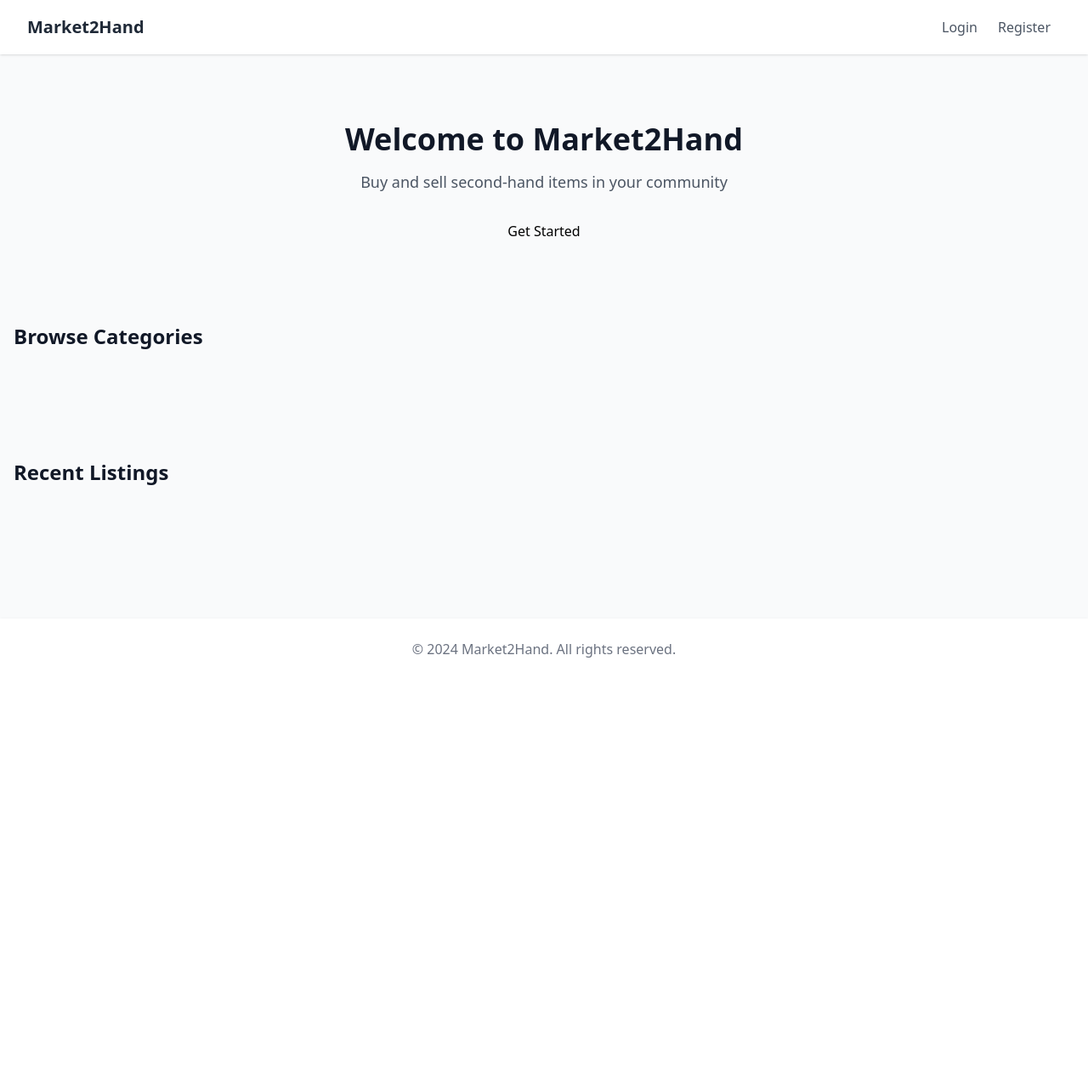
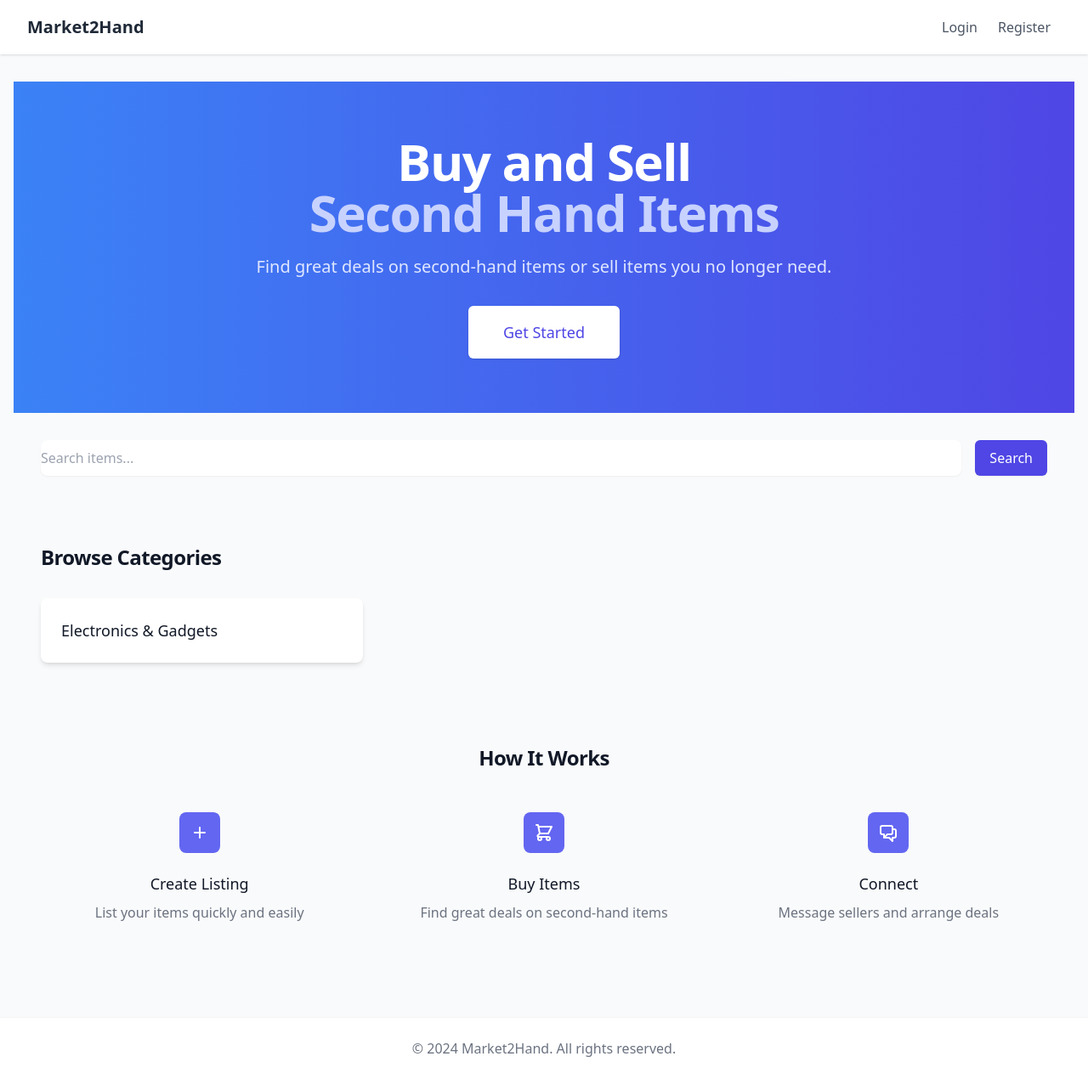
Before and after one commit to amaudy/2ndmarket, a Django app: page / in a window 1280 px wide. Shown: the whole page at 85% size. Before the commit the page ends 774 px from the top, so only its background shows below. Run offline with Django 5.2, Linux system fonts and the light colour scheme; data comes from the database, SQL or seed files in the repository; parts of the project's set-up code (start-up, migrations or seed data) failed here and were passed over; some libraries are stand-ins or nearby versions.

Commit message:
Update homepage

```diff
--- a/apps/core/views.py
+++ b/apps/core/views.py
@@ -1,4 +1,10 @@
 from django.views.generic import TemplateView
+from apps.categories.models import MainCategory
 
 class HomeView(TemplateView):
     template_name = "core/home.html"
+
+    def get_context_data(self, **kwargs):
+        context = super().get_context_data(**kwargs)
+        context['categories'] = MainCategory.objects.filter(is_active=True)[:6]
+        return context
--- a/templates/core/home.html
+++ b/templates/core/home.html
@@ -1,41 +1,141 @@
 {% extends "base.html" %}
+{% load static %}
 
 {% block title %}Market2Hand - Buy and Sell Second Hand Items{% endblock %}
 
 {% block content %}
-<div class="max-w-7xl mx-auto">
 <!-- Hero Section -->
-    <div class="text-center py-12">
-        <h1 class="text-4xl font-bold text-gray-900 mb-4">
-            Welcome to Market2Hand
+<div class="bg-gradient-to-r from-blue-500 to-indigo-600">
+    <div class="max-w-7xl mx-auto py-16 px-4 sm:px-6 lg:px-8">
+        <div class="text-center">
+            <h1 class="text-4xl tracking-tight font-extrabold text-white sm:text-5xl md:text-6xl">
+                <span class="block">Buy and Sell</span>
+                <span class="block text-indigo-200">Second Hand Items</span>
             </h1>
-        <p class="text-lg text-gray-600 mb-8">
-            Buy and sell second-hand items in your community
+            <p class="mt-3 max-w-md mx-auto text-base text-indigo-100 sm:text-lg md:mt-5 md:text-xl md:max-w-3xl">
+                Find great deals on second-hand items or sell items you no longer need.
             </p>
+            <div class="mt-5 max-w-md mx-auto sm:flex sm:justify-center md:mt-8">
                 {% if user.is_authenticated %}
-        <a href="#" class="btn-primary">
+                <div class="rounded-md shadow">
+                    <a href="#" class="w-full flex items-center justify-center px-8 py-3 border border-transparent text-base font-medium rounded-md text-indigo-600 bg-white hover:bg-gray-50 md:py-4 md:text-lg md:px-10">
                         Create Listing
                     </a>
+                </div>
                 {% else %}
-        <a href="{% url 'account_signup' %}" class="btn-primary">
+                <div class="rounded-md shadow">
+                    <a href="{% url 'account_signup' %}" class="w-full flex items-center justify-center px-8 py-3 border border-transparent text-base font-medium rounded-md text-indigo-600 bg-white hover:bg-gray-50 md:py-4 md:text-lg md:px-10">
                         Get Started
                     </a>
+                </div>
                 {% endif %}
             </div>
-
-    <!-- Featured Categories -->
-    <div class="py-12">
-        <h2 class="text-2xl font-bold text-gray-900 mb-8">Browse Categories</h2>
-        <div class="grid grid-cols-1 md:grid-cols-3 gap-6">
-            <!-- Add category cards here -->
+        </div>
     </div>
 </div>
 
-    <!-- Recent Listings -->
-    <div class="py-12">
-        <h2 class="text-2xl font-bold text-gray-900 mb-8">Recent Listings</h2>
-        <div class="grid grid-cols-1 md:grid-cols-4 gap-6">
-            <!-- Add listing cards here -->
+<!-- Search Section -->
+<div class="max-w-7xl mx-auto px-4 sm:px-6 lg:px-8 py-8">
+    <form action="{% url 'home' %}" method="get" class="flex gap-4">
+        <input type="text" name="q" placeholder="Search items..."
+               class="flex-1 rounded-lg border-gray-300 shadow-sm focus:border-indigo-500 focus:ring-indigo-500">
+        <button type="submit"
+                class="inline-flex items-center px-4 py-2 border border-transparent text-base font-medium rounded-md shadow-sm text-white bg-indigo-600 hover:bg-indigo-700">
+            Search
+        </button>
+    </form>
+</div>
+
+<!-- Categories Section -->
+<div class="max-w-7xl mx-auto px-4 sm:px-6 lg:px-8 py-12">
+    <h2 class="text-2xl font-extrabold tracking-tight text-gray-900 mb-8">
+        Browse Categories
+    </h2>
+    <div class="grid grid-cols-1 gap-6 sm:grid-cols-2 lg:grid-cols-3">
+        {% for category in categories %}
+        <a href="#" class="group">
+            <div class="relative rounded-lg overflow-hidden bg-white shadow-md hover:shadow-lg transition-shadow duration-300">
+                <div class="p-6">
+                    <h3 class="text-lg font-medium text-gray-900 group-hover:text-indigo-600">
+                        {{ category.name }}
+                    </h3>
+                </div>
+            </div>
+        </a>
+        {% endfor %}
+    </div>
+</div>
+
+<!-- Recent Listings Section -->
+{% comment %}
+<div class="bg-gray-50">
+    <div class="max-w-7xl mx-auto px-4 sm:px-6 lg:px-8 py-12">
+        <h2 class="text-2xl font-extrabold tracking-tight text-gray-900 mb-8">
+            Recent Listings
+        </h2>
+        <div class="grid grid-cols-1 gap-6 sm:grid-cols-2 lg:grid-cols-4">
+            {% for listing in recent_listings %}
+            <div class="group">
+                <div class="relative rounded-lg overflow-hidden bg-white shadow-md hover:shadow-lg transition-shadow duration-300">
+                    <img src="{{ listing.image_url }}" alt="{{ listing.title }}"
+                         class="w-full h-48 object-cover">
+                    <div class="p-4">
+                        <h3 class="text-lg font-medium text-gray-900 group-hover:text-indigo-600">
+                            {{ listing.title }}
+                        </h3>
+                        <p class="mt-1 text-sm text-gray-500">
+                            {{ listing.price }}
+                        </p>
+                    </div>
+                </div>
+            </div>
+            {% endfor %}
+        </div>
+    </div>
+</div>
+{% endcomment %}
+
+<!-- How It Works Section -->
+<div class="max-w-7xl mx-auto px-4 sm:px-6 lg:px-8 py-12">
+    <h2 class="text-2xl font-extrabold tracking-tight text-gray-900 text-center mb-12">
+        How It Works
+    </h2>
+    <div class="grid grid-cols-1 gap-8 sm:grid-cols-3">
+        <div class="text-center">
+            <div class="rounded-lg bg-indigo-500 p-3 inline-block">
+                <svg class="h-6 w-6 text-white" fill="none" stroke="currentColor" viewBox="0 0 24 24">
+                    <path stroke-linecap="round" stroke-linejoin="round" stroke-width="2"
+                          d="M12 6v6m0 0v6m0-6h6m-6 0H6"/>
+                </svg>
+            </div>
+            <h3 class="mt-4 text-lg font-medium text-gray-900">Create Listing</h3>
+            <p class="mt-2 text-base text-gray-500">
+                List your items quickly and easily
+            </p>
+        </div>
+        <div class="text-center">
+            <div class="rounded-lg bg-indigo-500 p-3 inline-block">
+                <svg class="h-6 w-6 text-white" fill="none" stroke="currentColor" viewBox="0 0 24 24">
+                    <path stroke-linecap="round" stroke-linejoin="round" stroke-width="2"
+                          d="M3 3h2l.4 2M7 13h10l4-8H5.4M7 13L5.4 5M7 13l-2.293 2.293c-.63.63-.184 1.707.707 1.707H17m0 0a2 2 0 100 4 2 2 0 000-4zm-8 2a2 2 0 11-4 0 2 2 0 014 0z"/>
+                </svg>
+            </div>
+            <h3 class="mt-4 text-lg font-medium text-gray-900">Buy Items</h3>
+            <p class="mt-2 text-base text-gray-500">
+                Find great deals on second-hand items
+            </p>
+        </div>
+        <div class="text-center">
+            <div class="rounded-lg bg-indigo-500 p-3 inline-block">
+                <svg class="h-6 w-6 text-white" fill="none" stroke="currentColor" viewBox="0 0 24 24">
+                    <path stroke-linecap="round" stroke-linejoin="round" stroke-width="2"
+                          d="M17 8h2a2 2 0 012 2v6a2 2 0 01-2 2h-2v4l-4-4H9a1.994 1.994 0 01-1.414-.586m0 0L11 14h4a2 2 0 002-2V6a2 2 0 00-2-2H5a2 2 0 00-2 2v6a2 2 0 002 2h2v4l.586-.586z"/>
+                </svg>
+            </div>
+            <h3 class="mt-4 text-lg font-medium text-gray-900">Connect</h3>
+            <p class="mt-2 text-base text-gray-500">
+                Message sellers and arrange deals
+            </p>
         </div>
     </div>
 </div>
```
Also changed, not shown: market2hand/settings.py (+8 -0 lines). Lines whose indentation alone changed are shown as unchanged.
